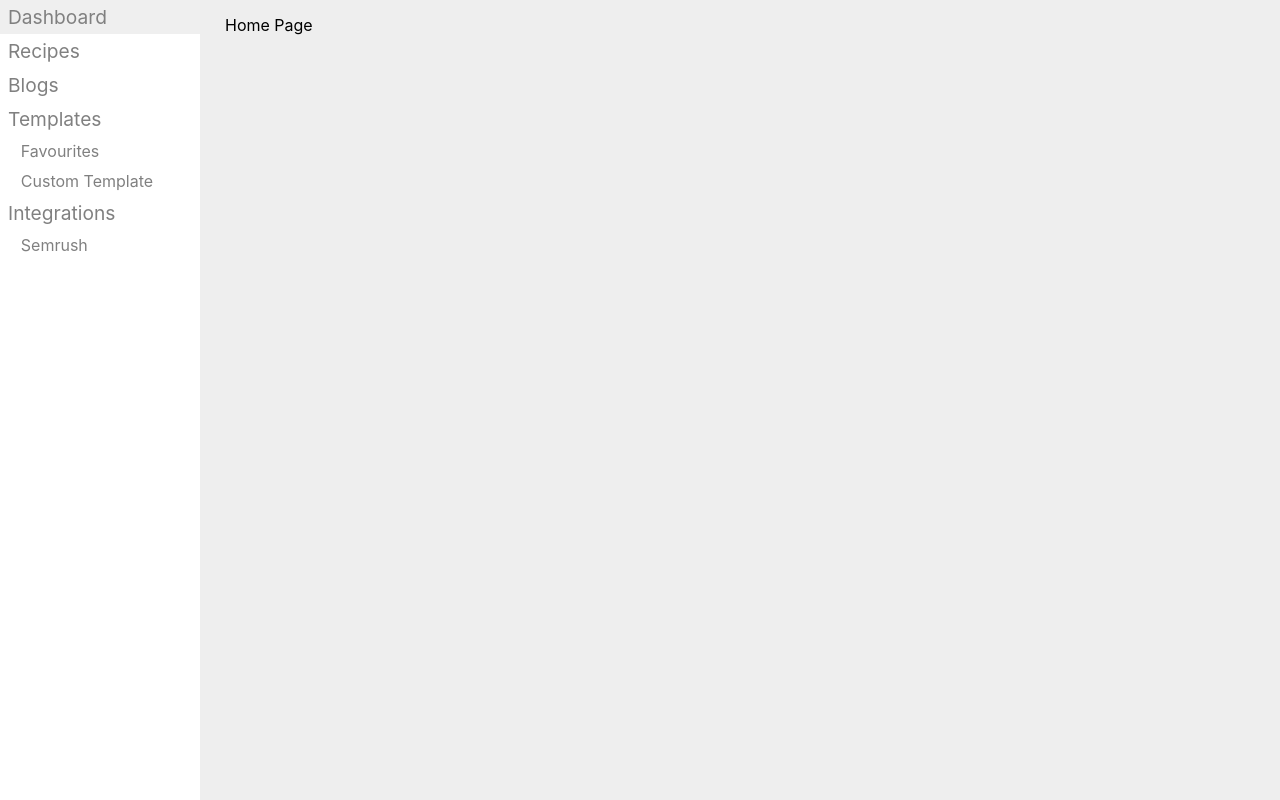
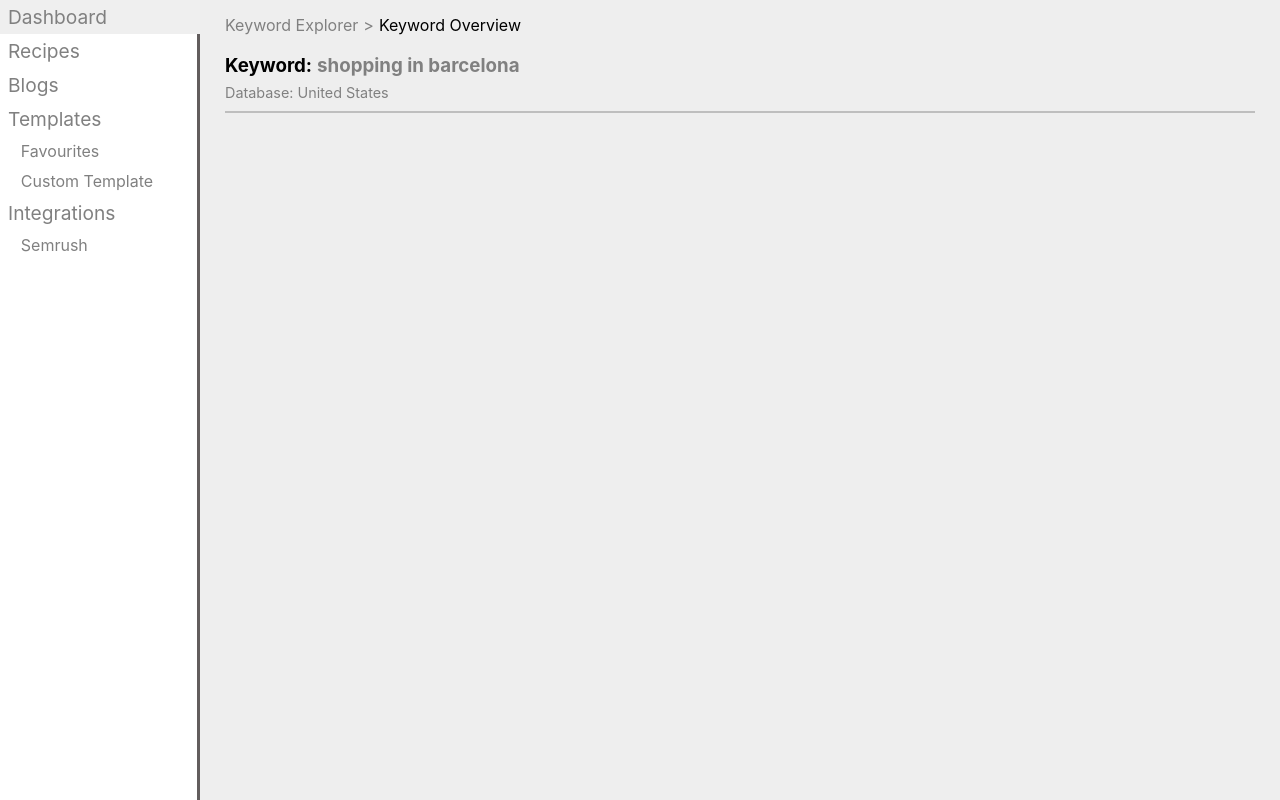
Before and after one commit to takshch/longshot, a React (Create React App) app: page / in a window 1280 px wide. Built offline with nearby package versions, Linux system fonts and the light colour scheme.

Commit message:
Adds headings

```diff
--- /dev/null
+++ b/src/components/Common/Divider/Divider.module.scss
@@ -0,0 +1,4 @@
+.divider {
+  margin: 10px 0;
+  border-bottom: 2px solid #bebebe;
+}
--- /dev/null
+++ b/src/components/Common/Divider/Divider.tsx
@@ -0,0 +1,5 @@
+import classes from './Divider.module.scss';
+
+const Divider = () => <div className={classes['divider']}></div>;
+
+export default Divider;
--- a/src/components/Menu/Menu.module.scss
+++ b/src/components/Menu/Menu.module.scss
@@ -1,3 +1,4 @@
 .menu {
   background: #fff;
+  border-right: 3px solid #625D5D;
 }
--- /dev/null
+++ b/src/pages/IndexPage.module.scss
@@ -0,0 +1,23 @@
+:root {
+  color: gray;
+}
+
+.breadcrumbs {
+  display: flex;
+  gap: 5px;
+}
+
+.keyword-search {
+  display: flex;
+  align-items: center;
+  gap: 5px;
+  margin-bottom: 7px;
+}
+
+.color-black {
+  color: #000;
+}
+
+.font-short {
+  font-size: 0.9em;
+}
--- a/src/pages/IndexPage.tsx
+++ b/src/pages/IndexPage.tsx
@@ -1,5 +1,21 @@
+import Divider from '../components/Common/Divider/Divider';
 import HomeLayout from '../layout/HomeLayout';
+import classes from './IndexPage.module.scss';
 
-const IndexPage = () => <HomeLayout>Home Page</HomeLayout>;
+const IndexPage = () => (
+  <HomeLayout>
+    <div className={classes['breadcrumbs']}>
+      <span>Keyword Explorer</span>
+      <span>{'>'}</span>
+      <span className={classes['color-black']}>Keyword Overview</span>
+    </div>
+    <h3 className={classes['keyword-search']}>
+      <span className={classes['color-black']}>Keyword:</span>{' '}
+      <span>shopping in barcelona</span>
+    </h3>
+    <div className={classes['font-short']}>Database: United States</div>
+    <Divider />
+  </HomeLayout>
+);
 
 export default IndexPage;
```
